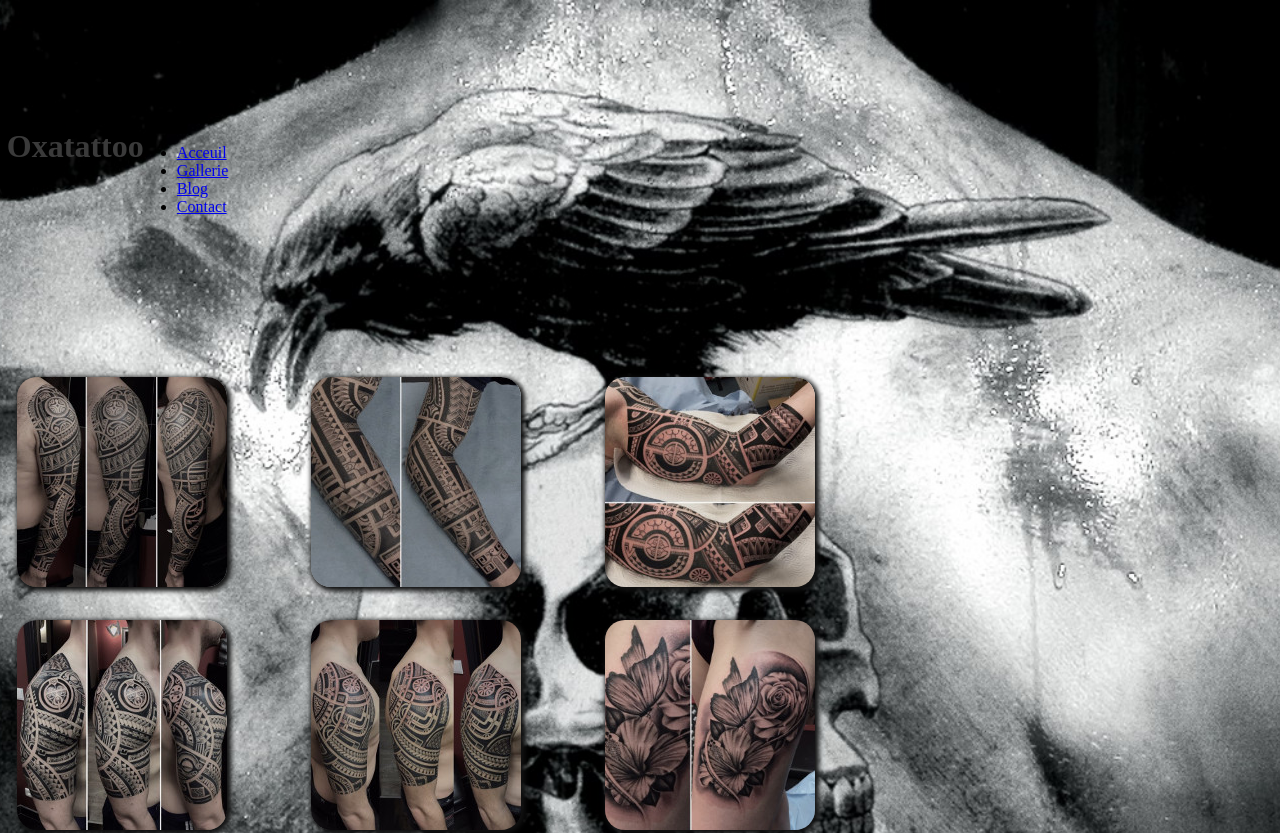
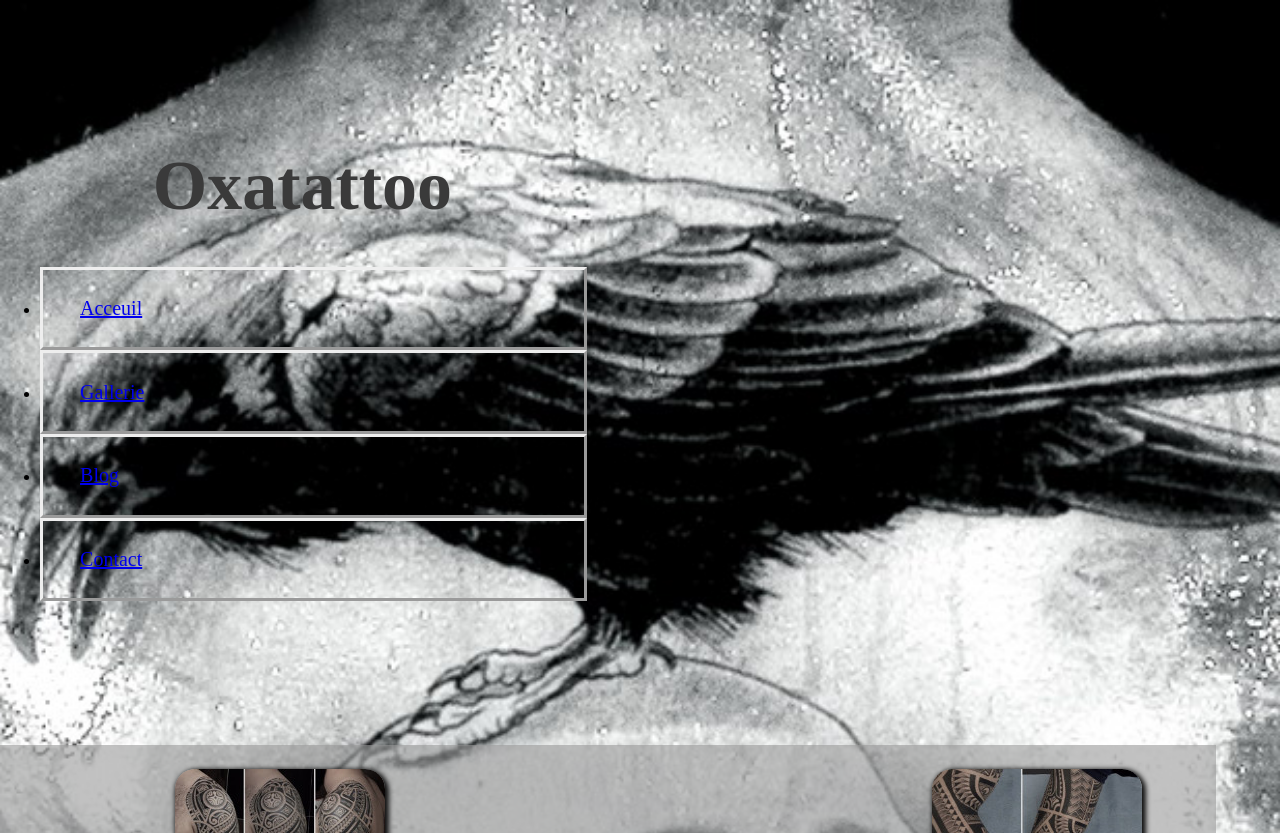
Before and after one commit to cyrilforrez/Oxatattoo, a plain HTML site: page html/galerie.html in a window 1280 px wide. Shown: the top 833 px of the page. Drawn offline with Linux system fonts and the light colour scheme.

Commit message:
Create css tablette (bug css pc)

```diff
--- a/css/galerie.css
+++ b/css/galerie.css
@@ -24,7 +24,6 @@ h1, .imgfooter {
 	background-position: center;
     background-size: cover;
     width: 100%;
-
 }
 
 /*-----------------------------------------HEADER------------------------------------------------------*/
@@ -58,7 +57,11 @@ img {
 	margin: 2%;
 	border-radius: 20px;
 	box-shadow: 2px 2px 5px 2px #111;
+	margin-left: 15%;
+	margin-bottom: 20px;
 }
+
+
 
 /*-----------------------------------------------FOOTER-----------------------------------------------------*/
 
@@ -84,3 +87,94 @@ img {
 .containerfooter a:hover {
 	color: white;
 }
+
+/*-----------------------------------------------TABLETTE-----------------------------------------------------*/
+
+@media (min-width: 768px) {
+
+/*---------------------------------------------BACKGROUNDIMG---------------------------------------------*/
+
+	.backgroundimg {
+		background-image: url(../img/Tablette/fondecrantattoo.jpg);
+	}
+
+/*----------------------------------------------HEADER-----------------------------------------------------*/
+
+	header {
+		flex-direction: column;
+	}
+
+	h1 {
+		font-size: 70px;
+		left: 51%;
+		width: 50%;
+		margin-top: 6%;
+
+	}
+
+	nav {
+		margin-top: 20%;
+		position: relative;
+		width: 196%;
+	}
+
+	.container {
+		background-color: #9999;
+		width: 91%;
+		padding-right: 4%;
+	}
+
+	nav ul li {
+		border-style: outset;
+		padding: 5%;
+	}
+
+	nav ul li a {
+		margin: 2%;
+		font-size: 20px;
+	}
+
+/*------------------------------------------------------MAIN-----------------------------------------------*/
+
+	.containerimg img {
+		margin: 5%;
+	}
+
+/*-----------------------------------------------FOOTER--------------------------------------------------------*/
+
+	.imgfooter{
+		border-radius: 0px;
+		box-shadow: none;
+		width: 5%;
+		left: 0%;
+		margin-left: 5%;
+	}
+
+	.containerfooter {
+		height: 40px;
+		flex-direction: row;
+	}
+}
+
+/*---------------------------------------------------PC--------------------------------------------------------*/
+
+@media (min-width: 1280px) {
+
+/*-------------------------------------------------BACKGROUNDIMG-------------------------------------------*/
+
+
+
+
+/*--------------------------------------------HEADER-------------------------------------------------------*/
+
+	h1 {
+		left: 113%;
+		font-size: 60px;
+	}
+
+	.containerimg img {
+		margin: 1%;
+	}
+
+
+}
```
